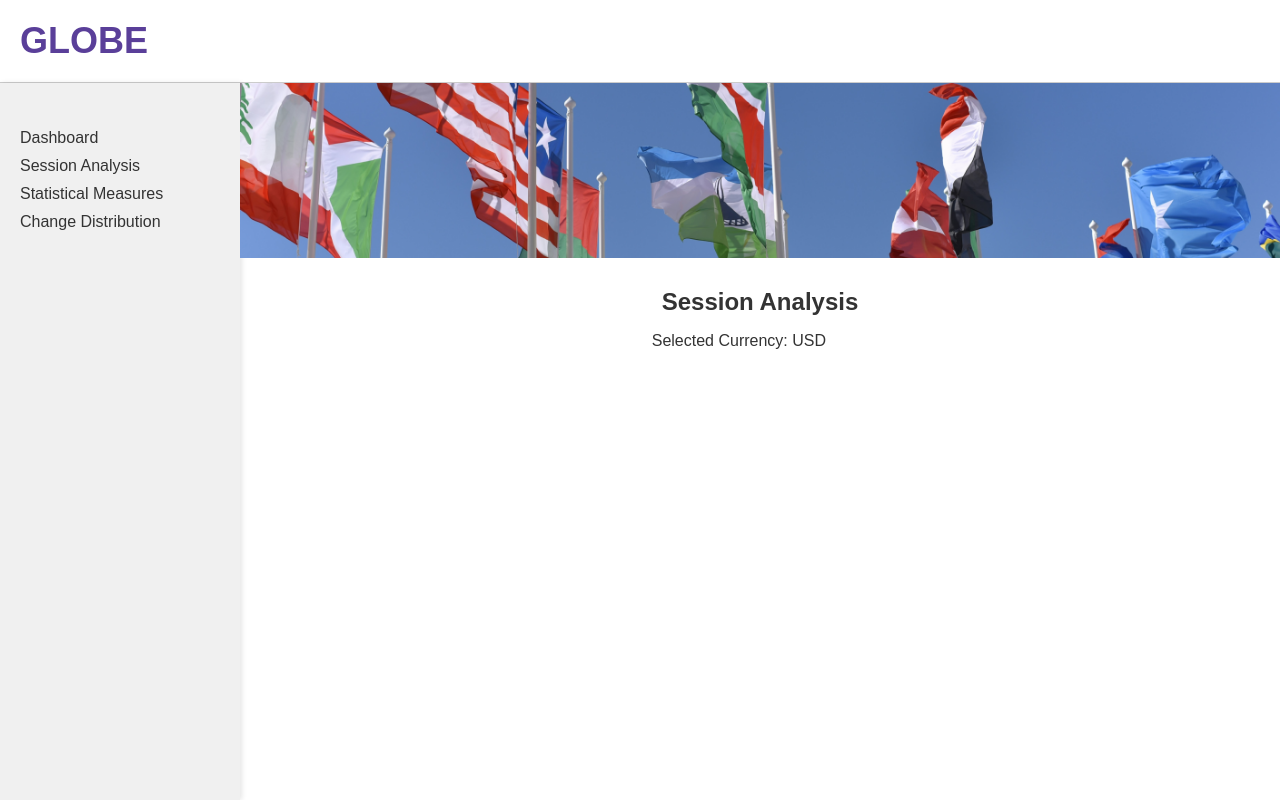
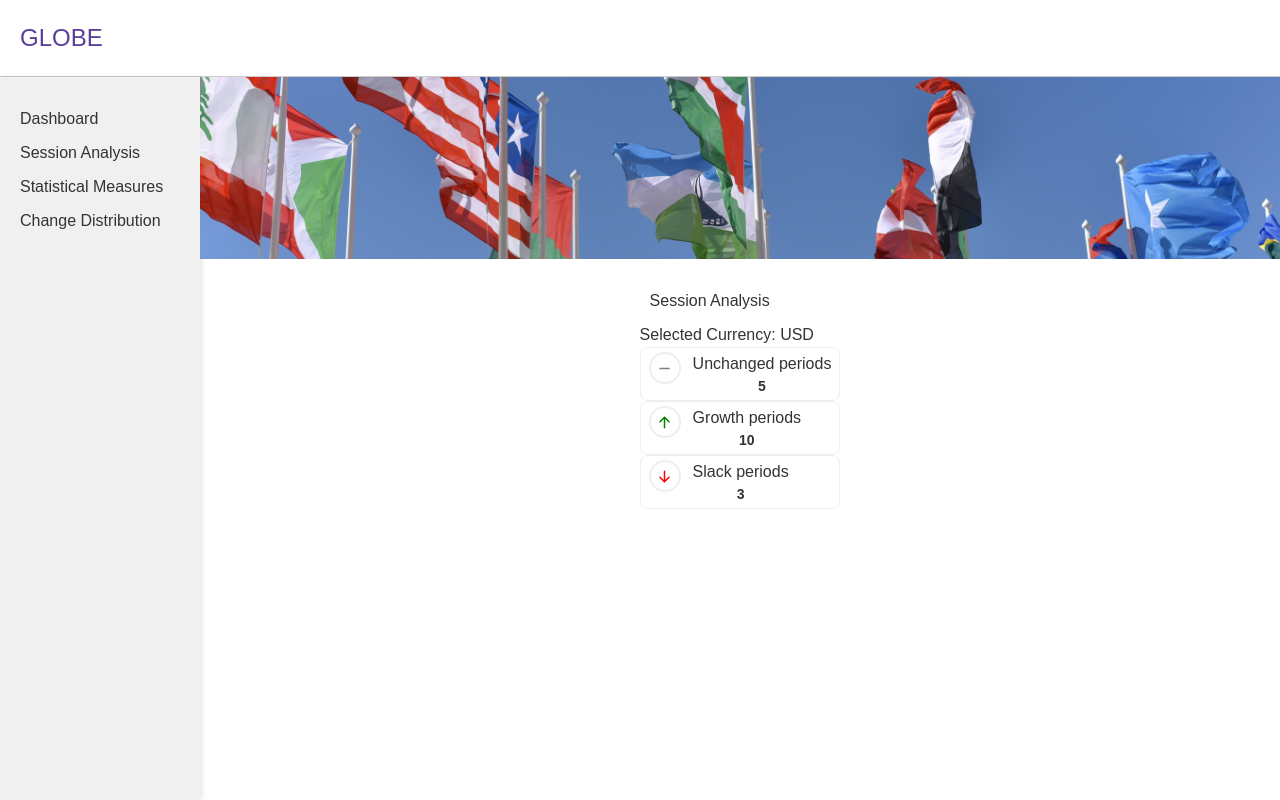
Before and after one commit to IIS-ZPI/ZPI2023_IO1_5D, a React (Vite) app: page /ZPI2023_IO1_5D/session-analysis in a window 1280 px wide. Built offline with nearby package versions, Linux system fonts and the light colour scheme; no server answers.

Commit message:
Work in progress

```diff
--- a/src/components/SessionAnalysis.tsx
+++ /dev/null
@@ -1,16 +0,0 @@
-import React from 'react';
-import { useCurrency } from '../contexts/CurrencyContext';
-
-const SessionAnalysis: React.FC = () => {
-  const { selectedCurrency } = useCurrency();
-
-  return (
-    <>
-      <h2>Session Analysis</h2>
-      <p>Selected Currency: {selectedCurrency}</p>
-    </>
-  );
-};
-
-
-export default SessionAnalysis;
--- /dev/null
+++ b/src/components/session_analysis/SessionAnalysis.tsx
@@ -0,0 +1,18 @@
+import { useCurrency } from '../../contexts/CurrencyContext.tsx'
+import { StatisticBatch } from './components/StatisticBatch.tsx'
+
+const SessionAnalysis = () => {
+    const { selectedCurrency } = useCurrency()
+
+    return (
+        <>
+            <h2>Session Analysis</h2>
+            <p>Selected Currency: {selectedCurrency}</p>
+            <StatisticBatch icon="minus" text="Unchanged periods" value={5} />
+            <StatisticBatch icon="arrowUp" text="Growth periods" value={10} />
+            <StatisticBatch icon="arrowDown" text="Slack periods" value={3} />
+        </>
+    )
+}
+
+export default SessionAnalysis
--- /dev/null
+++ b/src/components/session_analysis/components/StatisticBatch.tsx
@@ -0,0 +1,40 @@
+import { HiArrowDown, HiArrowUp, HiMinus } from 'react-icons/hi'
+
+type StatisticBatchProps = {
+    icon: 'arrowUp' | 'arrowDown' | 'minus'
+    text: 'Growth periods' | 'Slack periods' | 'Unchanged periods'
+    value: number
+}
+//
+// const iconColors = {
+//     arrowUp: 'text-green-500',
+//     arrowDown: 'text-red-500',
+//     minus: 'text-gray-800',
+// }
+
+const IconComponent = {
+    arrowUp: () => <HiArrowUp color={'green'} size={'15'} />,
+    arrowDown: () => <HiArrowDown size={'15'} color={'red'} />,
+    minus: () => <HiMinus size={'15'} color={'gray'} />,
+}
+
+export const StatisticBatch = ({ icon, text, value }: StatisticBatchProps) => {
+    const SelectedIcon = IconComponent[icon]
+
+    return (
+        <div
+            className={'flex gap-3 border border-gray-300 rounded-lg px-2 py-1'}
+        >
+            <div className="rounded-full w-8 h-8 overflow-hidden border-2 bg-gray-200 p-1 flex items-center justify-center m-auto">
+                <SelectedIcon />
+            </div>
+
+            <div className={'flex-grow'}>
+                <div className="font-normal text-gray-400">{text}</div>
+                <div className="flex justify-center w-full mt-2">
+                    <span className="font-bold text-sm">{value}</span>
+                </div>
+            </div>
+        </div>
+    )
+}
--- a/src/index.css
+++ b/src/index.css
@@ -1,3 +1,7 @@
+@tailwind base;
+@tailwind components;
+@tailwind utilities;
+
 body {
   font-family: Arial, sans-serif;
   margin: 0;
@@ -93,3 +97,9 @@ select {
   width: 100%;
   max-width: 300px;
 }
+
+icon {
+  border-radius: 25px;
+  background-color: white;
+  display: inline-flex;
+}
--- a/src/main.tsx
+++ b/src/main.tsx
@@ -3,8 +3,12 @@ import ReactDOM from 'react-dom/client'
 import App from './App.tsx'
 import './index.css'
 
+import { ThemeProvider } from '@material-tailwind/react'
+
 ReactDOM.createRoot(document.getElementById('root')!).render(
-  <React.StrictMode>
-    <App />
-  </React.StrictMode>,
+    <React.StrictMode>
+        <ThemeProvider>
+            <App />
+        </ThemeProvider>
+    </React.StrictMode>
 )
--- a/tailwind.config.js
+++ b/tailwind.config.js
@@ -1,22 +1,22 @@
+import withMT from '@material-tailwind/react/utils/withMT'
+
+// './index.html', './src/**/*.{js,ts,jsx,tsx}'
 /** @type {import('tailwindcss').Config} */
-export default {
-  content: [
-    "./index.html",
-    "./src/**/*.{js,ts,jsx,tsx}",
-  ],
-  theme: {
-    extend: {},
-    colors: {
-      transparent: 'transparent',
-      current: 'currentColor',
-      'gray_for_text': '#d4d4d8',
-      'light_gray': '#fafafa',
-      'blue': '#2563eb',
-      'default_text': '#09090b',
-      'white': '#ffffff',
-      'green': '#65a30d',
-      'red': '#be123c'
-      }
+export default withMT({
+    content: ['./pages/**/*.{html,js}', './components/**/*.{html,js}'],
+    theme: {
+        extend: {},
+        colors: {
+            transparent: 'transparent',
+            current: 'currentColor',
+            gray_for_text: '#d4d4d8',
+            light_gray: '#fafafa',
+            blue: '#2563eb',
+            default_text: '#09090b',
+            white: '#ffffff',
+            green: '#65a30d',
+            red: '#be123c',
+        },
     },
     plugins: [],
-  }
+})
```
Also changed, not shown: package.json (+7 -1 lines), src/App.tsx (+23 -14 lines), src/components/StatisticalMeasures.tsx (+11 -11 lines), .eslintrc.json (added), .prettierrc.json (added), vite.config.ts (line endings or trailing spaces), 1 other file (tests, documents, lock files or other folders).
